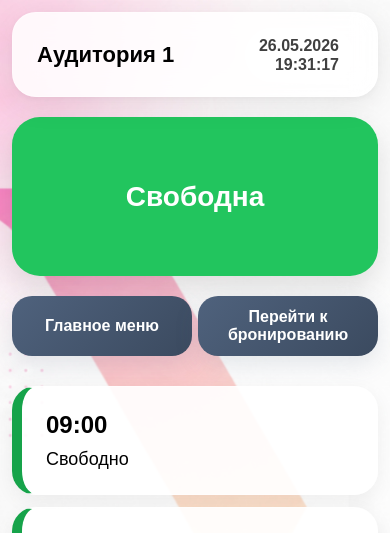
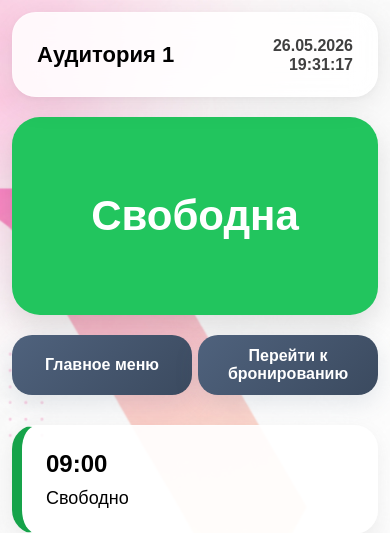
Before and after one commit to Seraphim555/room-booking, a Flask app: page /room/1 in a window 390 px wide. Shown: the top 533 px of the page. Run offline with Flask 3, Linux system fonts and the light colour scheme.

Commit message:
Clean mobile CSS

```diff
--- a/static/style.css
+++ b/static/style.css
@@ -222,6 +222,8 @@ input {
         background-repeat: no-repeat;
 
         background-attachment: fixed;
+
+        -webkit-font-smoothing: antialiased;
     }
 
     .container {
@@ -261,18 +263,18 @@ input {
         font-size: 22px;
     }
 
-    .datetime {
-        font-size: 18px;
-    }
-
     .status-card {
     margin-top: 20px;
+
+    margin-bottom: 20px;
 
     padding: 40px;
 
     border-radius: 28px;
 
     color: white;
+
+    font-size: 28px;
 
     text-align: center;
 
@@ -282,13 +284,10 @@ input {
         0 12px 30px rgba(0,0,0,0.12);
     }
 
-    .status-card h2 {
-        font-size: 28px;
-    }
-
     .room-slots {
         grid-template-columns: 1fr;
         gap: 12px;
+        margin-top: 10px;
     }
 
     .slot {
@@ -337,29 +336,20 @@ input {
     touch-action: manipulation;
     }
 
-
     * {
         box-sizing: border-box;
-    }
-    body {
-    -webkit-font-smoothing: antialiased;
     }
 
     .datetime {
         text-align: right;
         white-space: nowrap;
-    }
 
-    .datetime {
-
-    padding: 8px 14px;
+        padding: 0;
 
         border-radius: 999px;
 
-    background: #ffffffd9;
-
-    backdrop-filter: blur(12px);
-    -webkit-backdrop-filter: blur(12px);
+        background: transparent;
+        backdrop-filter: none;
 
         font-size: 16px;
 
@@ -370,37 +360,19 @@ input {
     transform: scale(0.98);
     }
 
-    .switch-page-btn {
-
-    padding: 12px;
-
-    font-size: 16px;
-
-    border-radius: 20px;
-
-    margin-top: 20px;
-    }
-
     .buttons-wrapper .switch-page-btn {
         flex: 1;
         text-align: center;
         max-height: 100px;
+
+        padding: 12px;
+        font-size: 16px;
+        border-radius: 20px;
+
         margin-top: 0 !important;
         margin-bottom: 20px;
     }
 
-    .room-slots {
-        margin-top: 10px;
-    }
-
-    .status-card {
-    margin-bottom: 20px;
-    }
-
-    datetime {
-
-        font-size: 13px;
-    }
 
     .admin-slots {
         grid-template-columns: 1fr;
```
Lines whose indentation alone changed are shown as unchanged.
